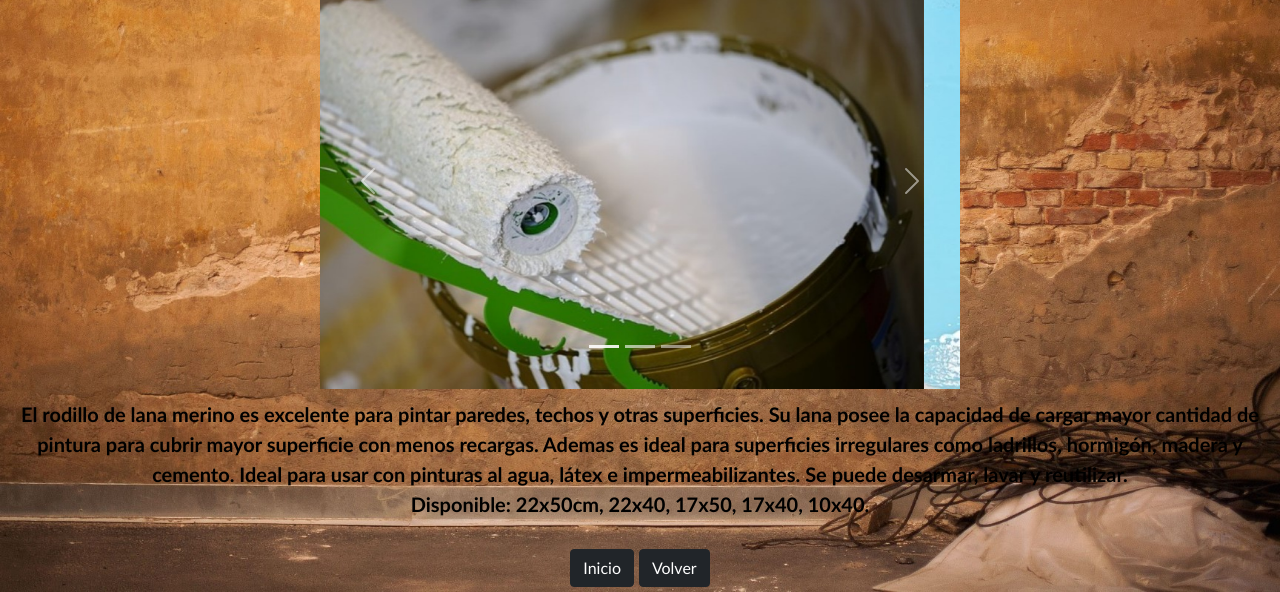
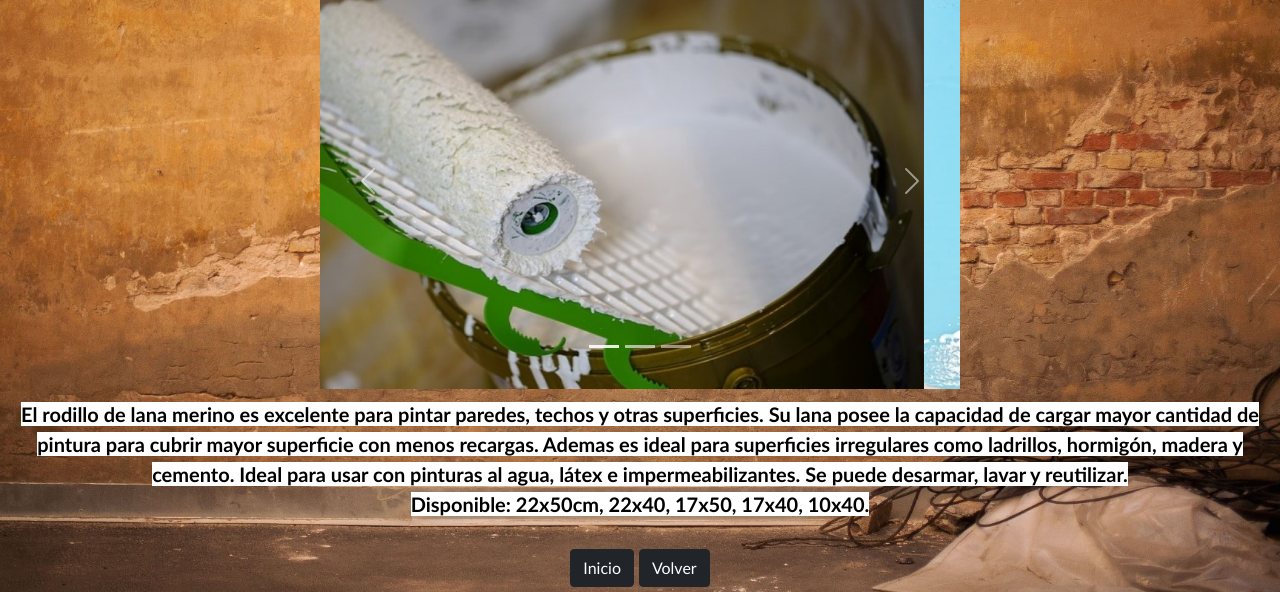
Before and after one commit to christianforgione/rypboris, a website: page html/htmlRodillos/rodillo1.html in a window 1280 px wide. Shown: the part 208-800 px from the top of the page. Drawn offline with nearby package versions, Linux system fonts and the light colour scheme.

Commit message:
span
Se cambio la etiqueta <p> por span en la info de los productos y se le dio un fundo blanco

```diff
--- a/html/htmlRodillos/rodillo1.html
+++ b/html/htmlRodillos/rodillo1.html
@@ -143,7 +143,7 @@
       </div>
     </div>
 
-    <p>
+    <span class="parrafoInfo">
 
       El rodillo de lana merino es excelente para pintar paredes, techos y otras superficies. Su lana posee la capacidad de cargar mayor cantidad de pintura para cubrir mayor superficie con menos recargas.
       Ademas es ideal para superficies irregulares como ladrillos, hormigón, madera y cemento.
@@ -151,7 +151,7 @@
       Se puede desarmar, lavar y reutilizar. <br>
 
       Disponible: 22x50cm, 22x40, 17x50, 17x40, 10x40.
-    </p>
+    </span>
 
     <div class="botonesInicioAtras">
       <button
--- a/scss/estilosPinceles.scss
+++ b/scss/estilosPinceles.scss
@@ -90,6 +90,11 @@ header {
   #menu {
     display: none;
   }
+}
+.parrafoInfo{
+
+  color: black;
+  background-color: white ;
 }
 
 body {
```
Also changed, not shown: html/htmlRodillos/rodillo2.html (+2 -2 lines), html/htmlRodillos/rodillo3.html (+2 -2 lines), html/htmlRodillos/rodillo4.html (+2 -2 lines), html/htmlRodillos/rodillo5.html (+2 -2 lines), html/htmlRodillos/rodillo6.html (+2 -6 lines), css/estilosPinceles.css.
